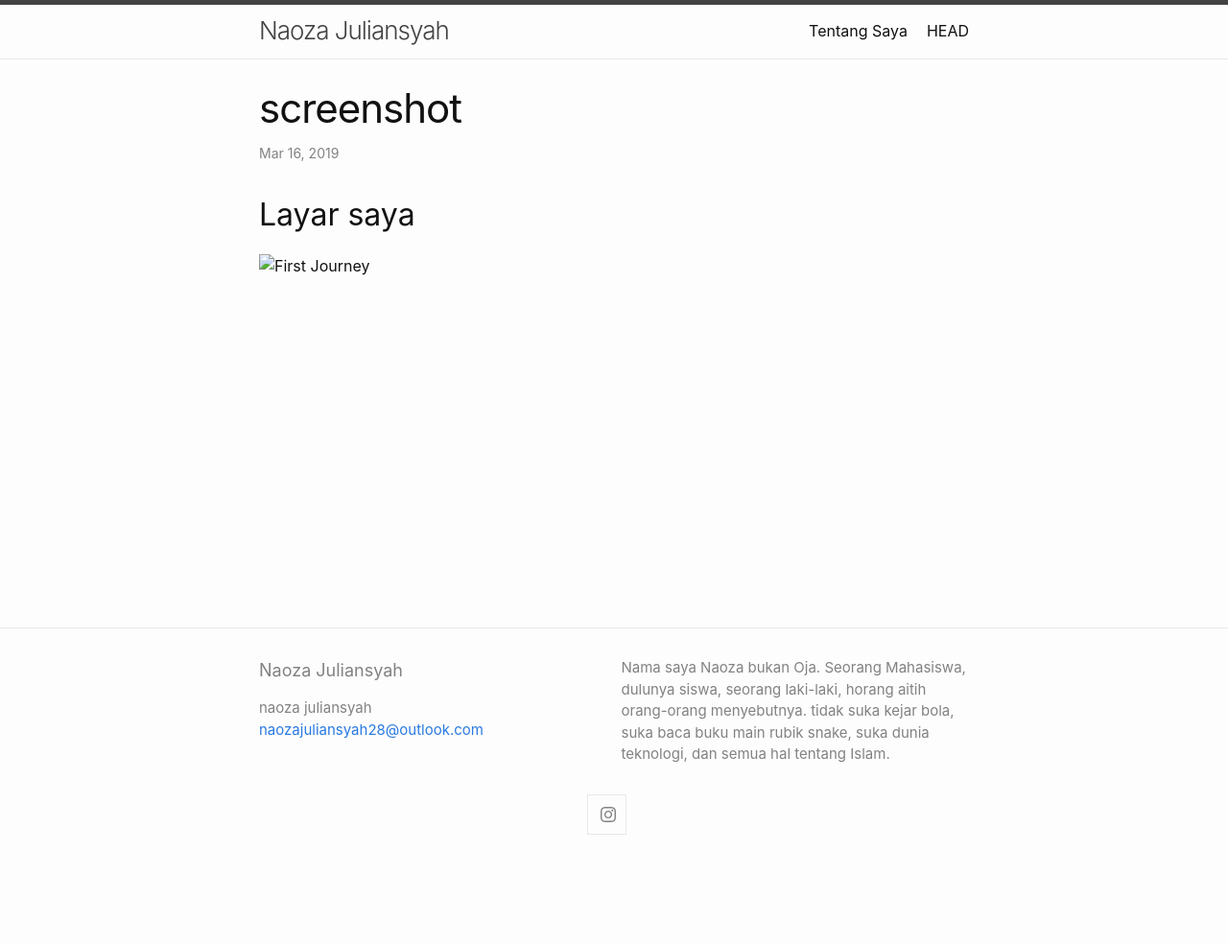
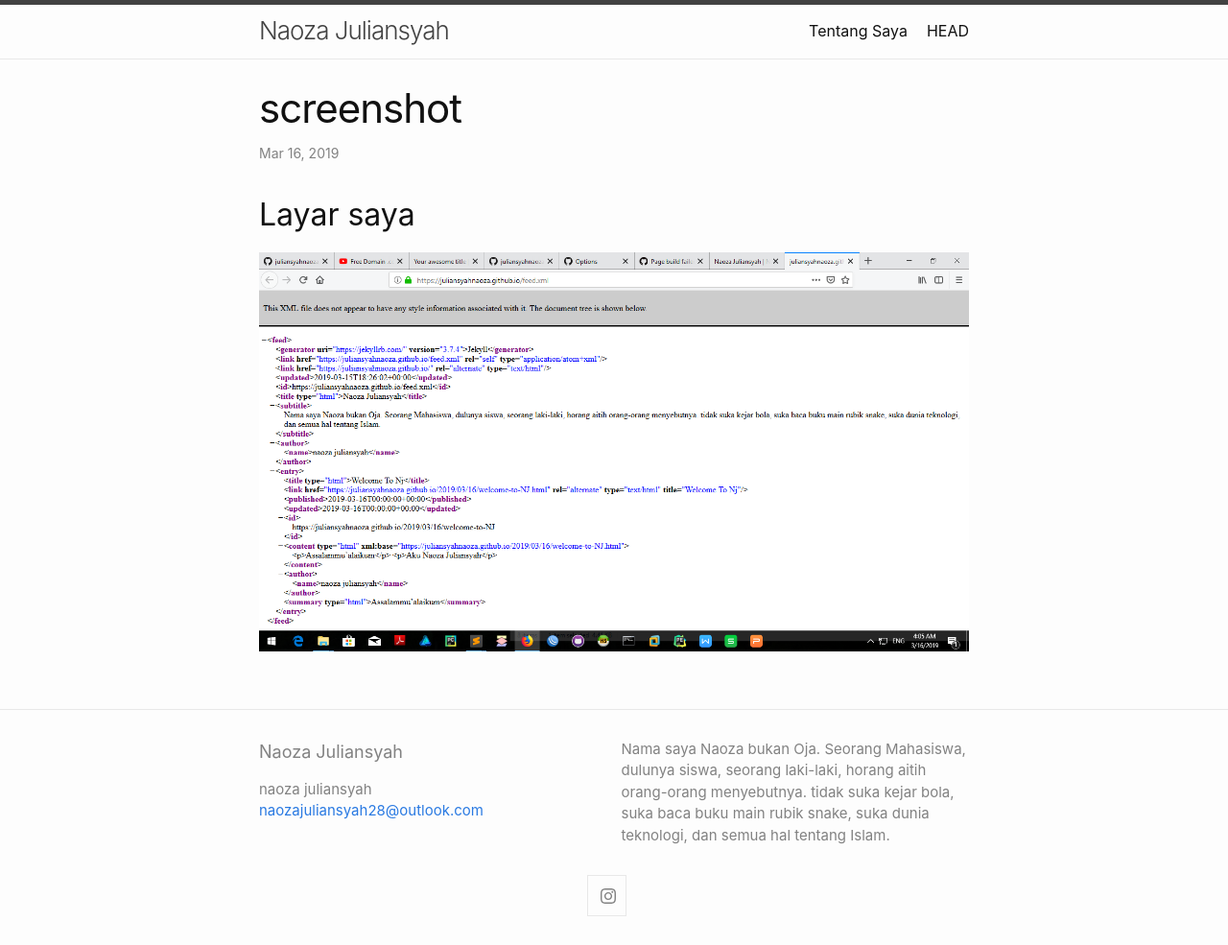
Before and after one commit to juliansyahnaoza/juliansyahnaoza.github.io, a Jekyll site: the page built from _posts/2019-03-16-screenshot.md, in a window 1280 px wide. Shown: the whole page at 96% size. Built offline with Jekyll 4.4.1, drawn with Linux system fonts in a browser that asks for light colours; our own code applies the rules of GitHub Pages for plain Markdown files; before the commit the page ends 900 px from its top, so only the background shows below that.

Commit message:
Update 2019-03-16-screenshot.md

```diff
--- a/_posts/2019-03-16-screenshot.md
+++ b/_posts/2019-03-16-screenshot.md
@@ -5,4 +5,4 @@ comments: true
 ---
 
 ## Layar saya
-![First Journey](assets/Screenshot (1).png)
+![First Journey](/assets/Screenshot (1).png)
```
